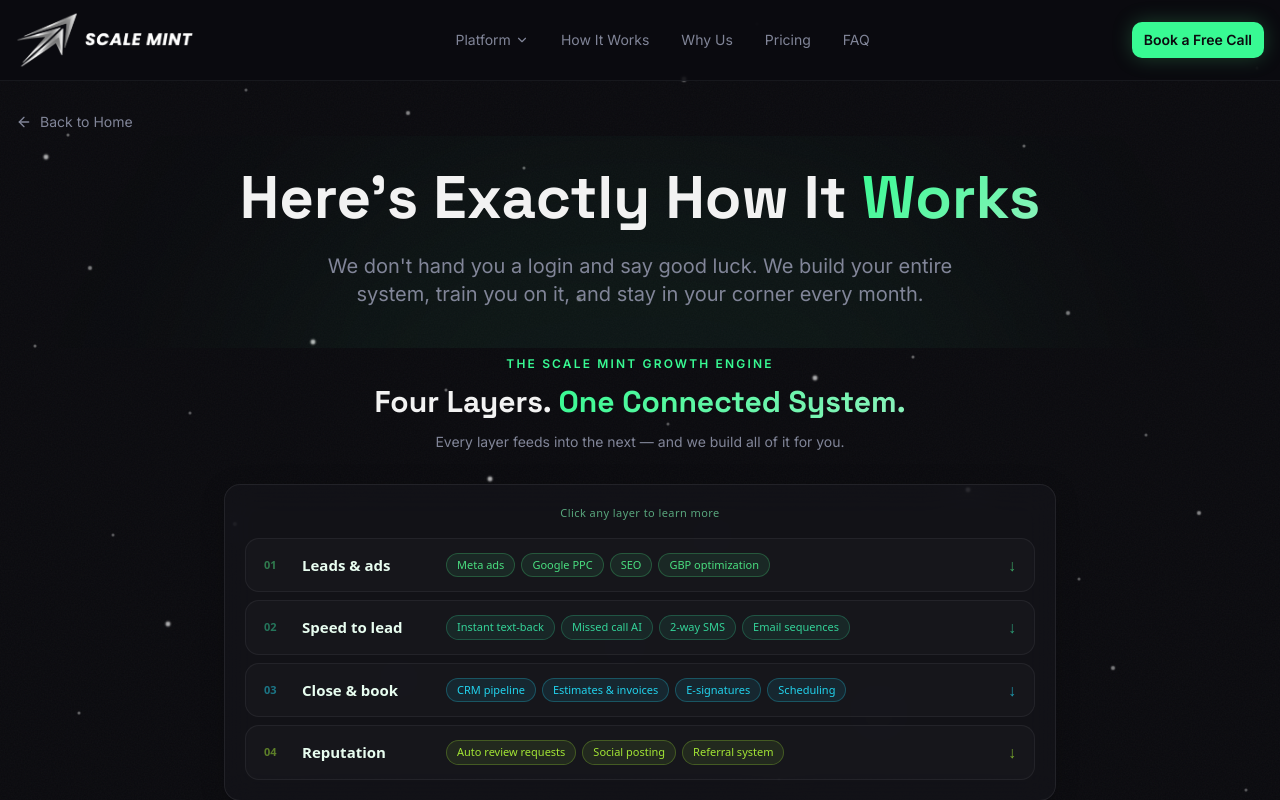
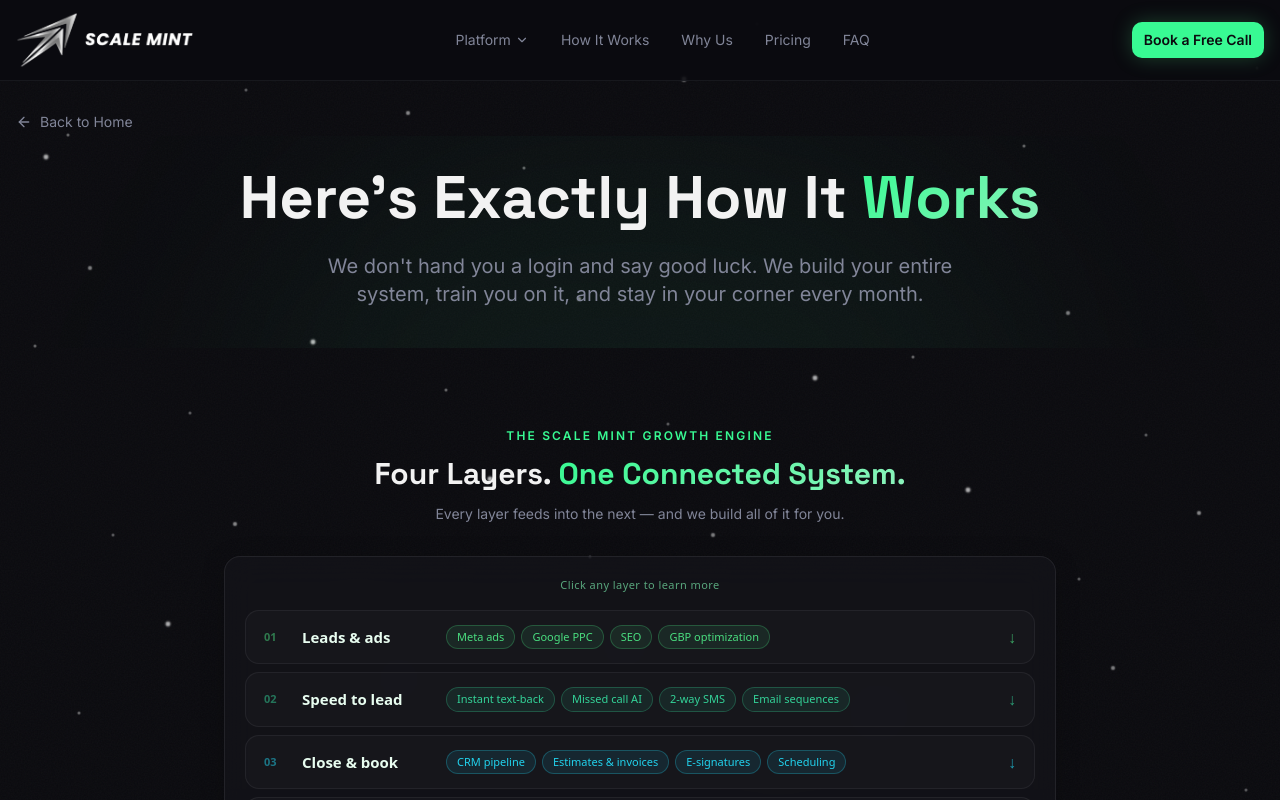
Before and after one commit to jcdammert/scale-mint, a Next.js app: page /how-it-works in a window 1280 px wide. Shown: the top 800 px of the page. Built offline with nearby package versions, Linux system fonts and the light colour scheme.

Commit message:
Add more padding above Growth Engine section on how-it-works page
Co-Authored-By: Claude Opus 4.6 <noreply@anthropic.com>

```diff
--- a/src/app/how-it-works/page.tsx
+++ b/src/app/how-it-works/page.tsx
@@ -314,7 +314,7 @@ export default function HowItWorksPage() {
       </section>
 
       {/* System Stack visualizer */}
-      <section className="px-4 pt-2 pb-10 md:pb-16">
+      <section className="px-4 pt-12 md:pt-20 pb-10 md:pb-16">
         <div className="container mx-auto max-w-4xl">
           <motion.div
             initial={isMobile ? false : { opacity: 0, y: 20 }}
```
